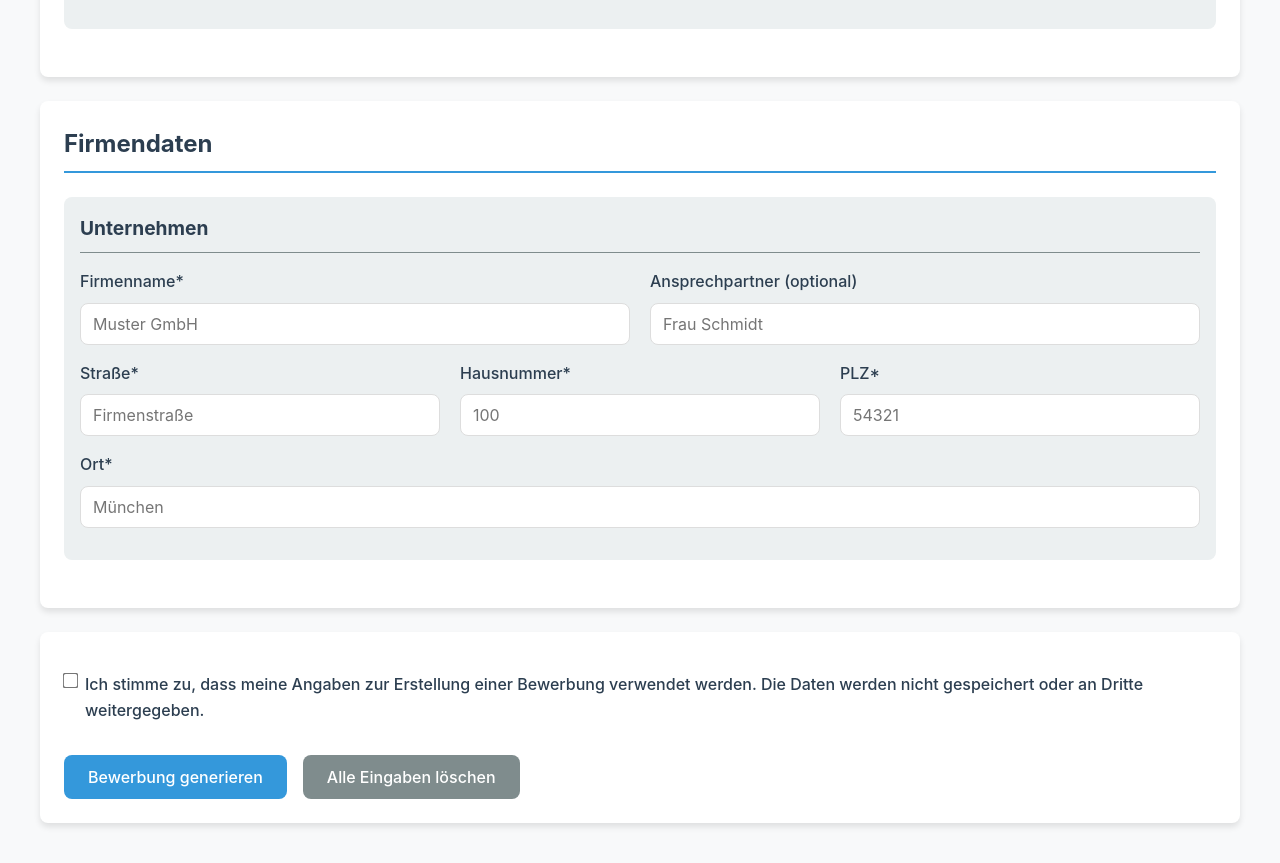
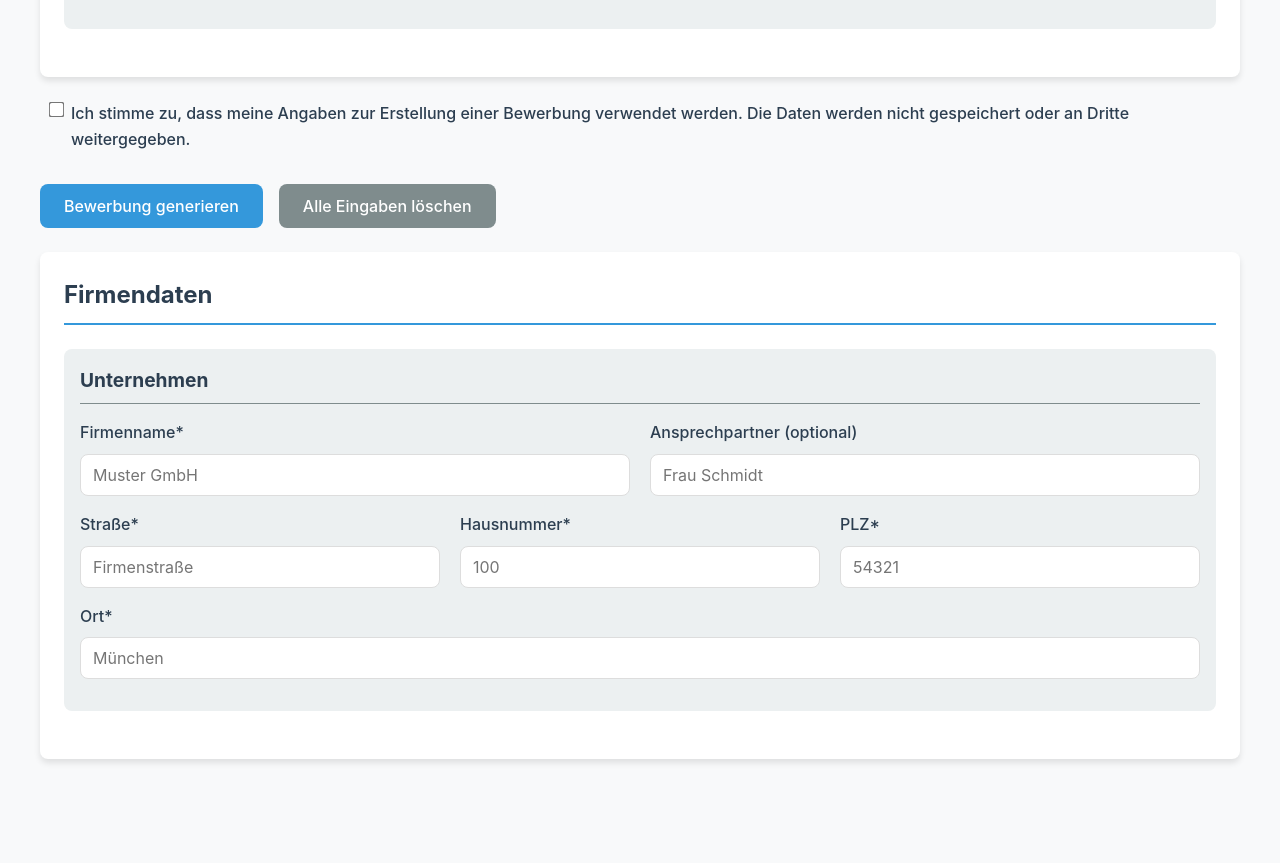
Before and after one commit to jeyjey1508/bewerbungsagent, a website: page bewerbungsagent/public/index.html in a window 1280 px wide. Shown: the part 2366-3229 px from the top of the page. After the commit the page ends 3165 px from the top, so only its background shows below. Drawn offline with Linux system fonts and the light colour scheme.

Commit message:
index.html

```diff
--- a/bewerbungsagent/public/index.html
+++ b/bewerbungsagent/public/index.html
@@ -406,6 +406,23 @@
                     </div>
                 </div>
             </div>
+            <div class="form-section">
+              <div class="form-group checkbox-group">
+                <input type="checkbox" id="privacyConsent" name="privacyConsent" required>
+                <label for="privacyConsent">
+                  Ich stimme zu, dass meine Angaben zur Erstellung einer Bewerbung verwendet werden.
+                  Die Daten werden nicht gespeichert oder an Dritte weitergegeben.
+                </label>
+                <div id="privacyError" class="field-error" style="display: none;">
+                  Bitte stimme den Datenschutzbestimmungen zu.
+                </div>
+              </div>
+
+              <div class="btn-group">
+                <button type="submit" class="btn-primary">Bewerbung generieren</button>
+                <button type="reset" class="btn-secondary">Alle Eingaben löschen</button>
+              </div>
+            </div>
 
             <!-- Firmendaten -->
             <div class="form-container">
@@ -458,22 +475,6 @@
                     </div>
                 </div>
             </div>
-
-            <!-- DSGVO und Buttons -->
-            <div class="form-container">
-                <div class="checkbox-group">
-                    <input type="checkbox" id="privacyConsent" name="privacyConsent" required>
-                    <label for="privacyConsent">
-                        Ich stimme zu, dass meine Angaben zur Erstellung einer Bewerbung verwendet werden. Die Daten werden nicht gespeichert oder an Dritte weitergegeben.
-                    </label>
-                </div>
-                <div class="field-error" id="privacyError">Bitte stimme den Datenschutzbestimmungen zu.</div>
-
-                <div class="btn-group">
-                    <button type="submit" class="btn-primary">Bewerbung generieren</button>
-                    <button type="reset" class="btn-secondary">Alle Eingaben löschen</button>
-                </div>
-            </div>
         </form>
     </div>
 </body>
```
